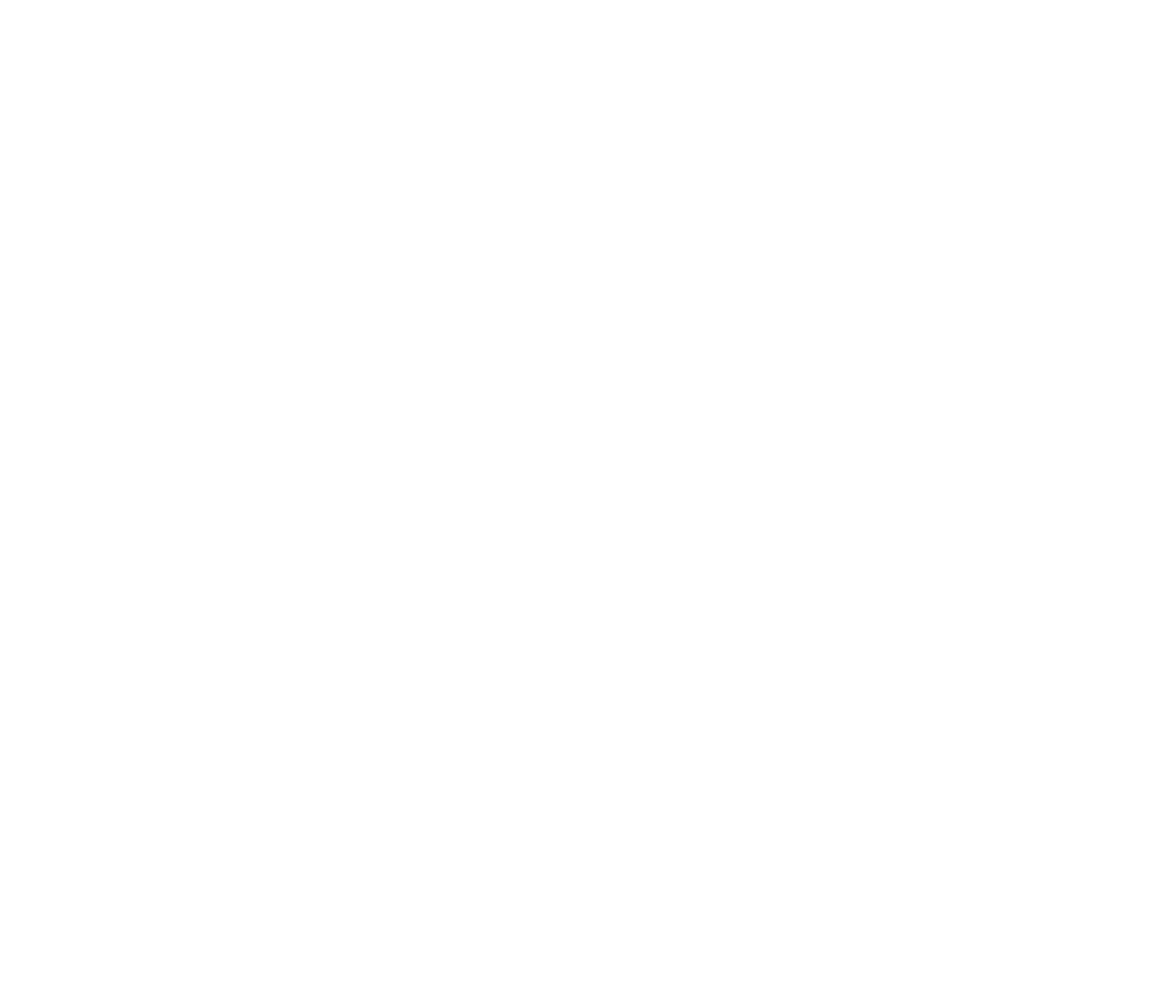
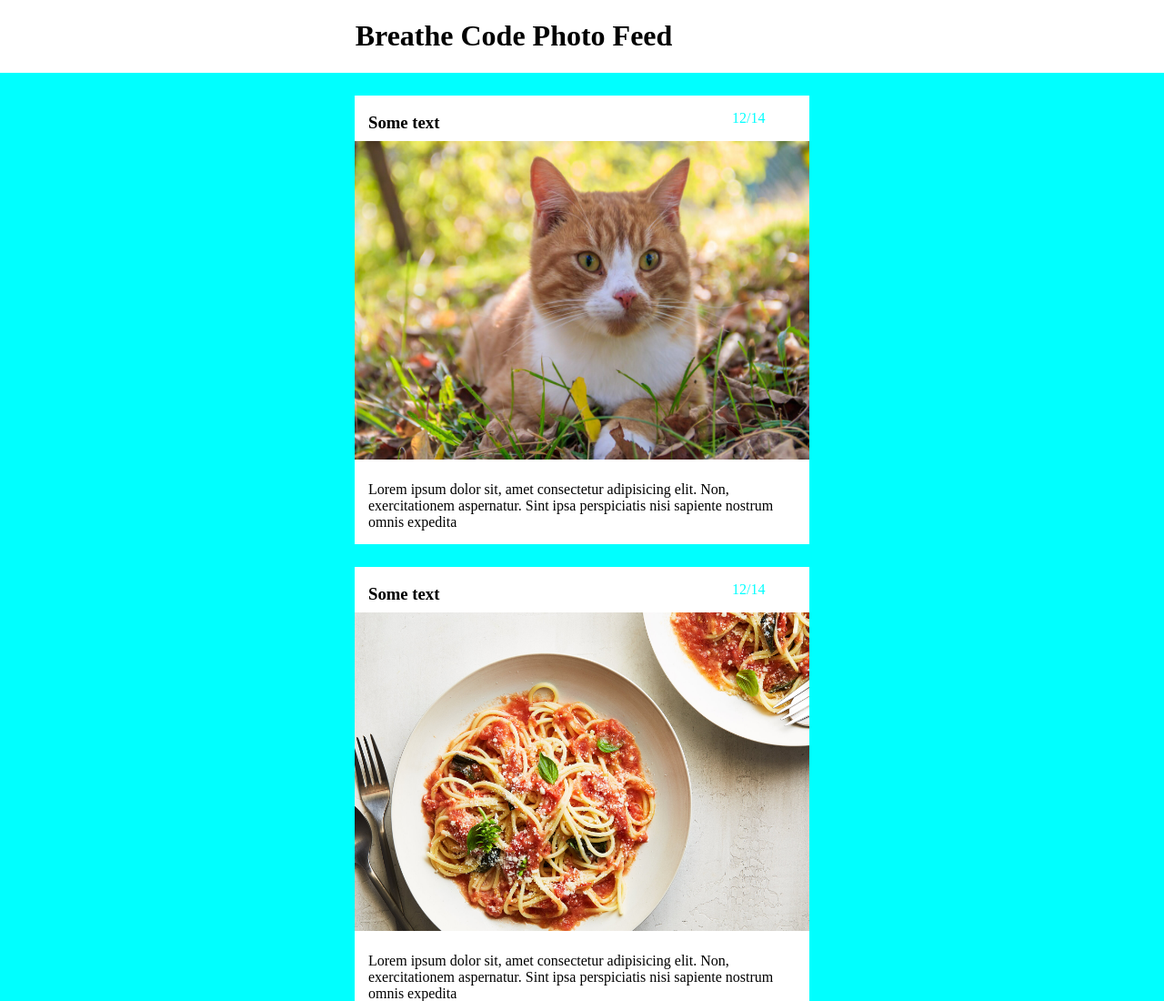
Before and after one commit to grabielito/instagram-practice, a plain HTML site: page index.html in a window 1280 px wide. Shown: the top 1100 px of the page at 91% size. Before the commit the page ends 800 px from the top, so only its background shows below. Drawn offline with Linux system fonts and the light colour scheme.

Commit message:
Ready to be send

```diff
--- a/index.html
+++ b/index.html
@@ -4,6 +4,78 @@
     <meta charset="UTF-8" />
     <meta name="viewport" content="width=device-width, initial-scale=1.0" />
     <title>Document</title>
+    <link rel="stylesheet" href="styles.css" />
   </head>
-  <body></body>
+  <body>
+    <div class="title-container">
+      <h1>Breathe Code Photo Feed</h1>
+    </div>
+    <div class="main-content">
+      <div class="card">
+        <div class="card-title">
+          <h3>Some text</h3>
+          <p>12/14</p>
+        </div>
+        <div class="card-body">
+          <img
+            src="images/gato_callejero_seguro_santevet-98.jpeg"
+            alt="gato callejero"
+          />
+          <div class="card-footer">
+            Lorem ipsum dolor sit, amet consectetur adipisicing elit. Non,
+            exercitationem aspernatur. Sint ipsa perspiciatis nisi sapiente
+            nostrum omnis expedita
+          </div>
+        </div>
+      </div>
+
+      <div class="card">
+        <div class="card-title">
+          <h3>Some text</h3>
+          <p>12/14</p>
+        </div>
+        <div class="card-body">
+          <img
+            src="images/hew-grated-tomato-pasta-kzhw-superJumbo.jpg"
+            alt="Pasta"
+          />
+          <div class="card-footer">
+            Lorem ipsum dolor sit, amet consectetur adipisicing elit. Non,
+            exercitationem aspernatur. Sint ipsa perspiciatis nisi sapiente
+            nostrum omnis expedita
+          </div>
+        </div>
+      </div>
+
+      <div class="card">
+        <div class="card-title">
+          <h3>Some text</h3>
+          <p>12/14</p>
+        </div>
+        <div class="card-body">
+          <img src="images/istockphoto-1434212178-612x612.jpg" alt="istock" />
+          <div class="card-footer">
+            Lorem ipsum dolor sit, amet consectetur adipisicing elit. Non,
+            exercitationem aspernatur. Sint ipsa perspiciatis nisi sapiente
+            nostrum omnis expedita
+          </div>
+        </div>
+      </div>
+
+      <div class="card">
+        <div class="card-title">
+          <h3>Some text</h3>
+          <p>12/14</p>
+        </div>
+        <div class="card-body">
+          <img src="images/KOA_Nassau_2697x1517.jpg" alt="Nassau" />
+          <div class="card-footer">
+            Lorem ipsum dolor sit, amet consectetur adipisicing elit. Non,
+            exercitationem aspernatur. Sint ipsa perspiciatis nisi sapiente
+            nostrum omnis expedita
+          </div>
+        </div>
+      </div>
+    </div>
+  </body>
 </html>
--- /dev/null
+++ b/styles.css
@@ -0,0 +1,54 @@
+/* div {
+    border: 1px dotted red;
+  } */
+
+body {
+  margin: 0;
+}
+
+.title-container {
+  text-align: center;
+}
+
+.main-content {
+  background-color: aqua;
+  display: flex;
+  flex-direction: column;
+  margin: 0;
+  /* text-align: center; */
+}
+.card {
+  width: 500px;
+  margin: auto;
+  margin-top: 25px;
+  background-color: white;
+  display: inline-block;
+}
+
+.card-title {
+  display: flex;
+  height: 50px;
+}
+
+.card-footer {
+  margin-top: 5px;
+  padding: 15px;
+}
+
+h1 {
+  margin-left: -150px;
+}
+
+img {
+  width: 500px;
+  height: 350px;
+}
+
+h3 {
+  width: 400px;
+  margin-left: 15px;
+}
+
+.card-title p {
+  color: aqua;
+}
```
Also changed, not shown: images/KOA_Nassau_2697x1517.jpg (added), images/gato_callejero_seguro_santevet-98.jpeg (added), images/hew-grated-tomato-pasta-kzhw-superJumbo.jpg (added), images/istockphoto-1434212178-612x612.jpg (added).
